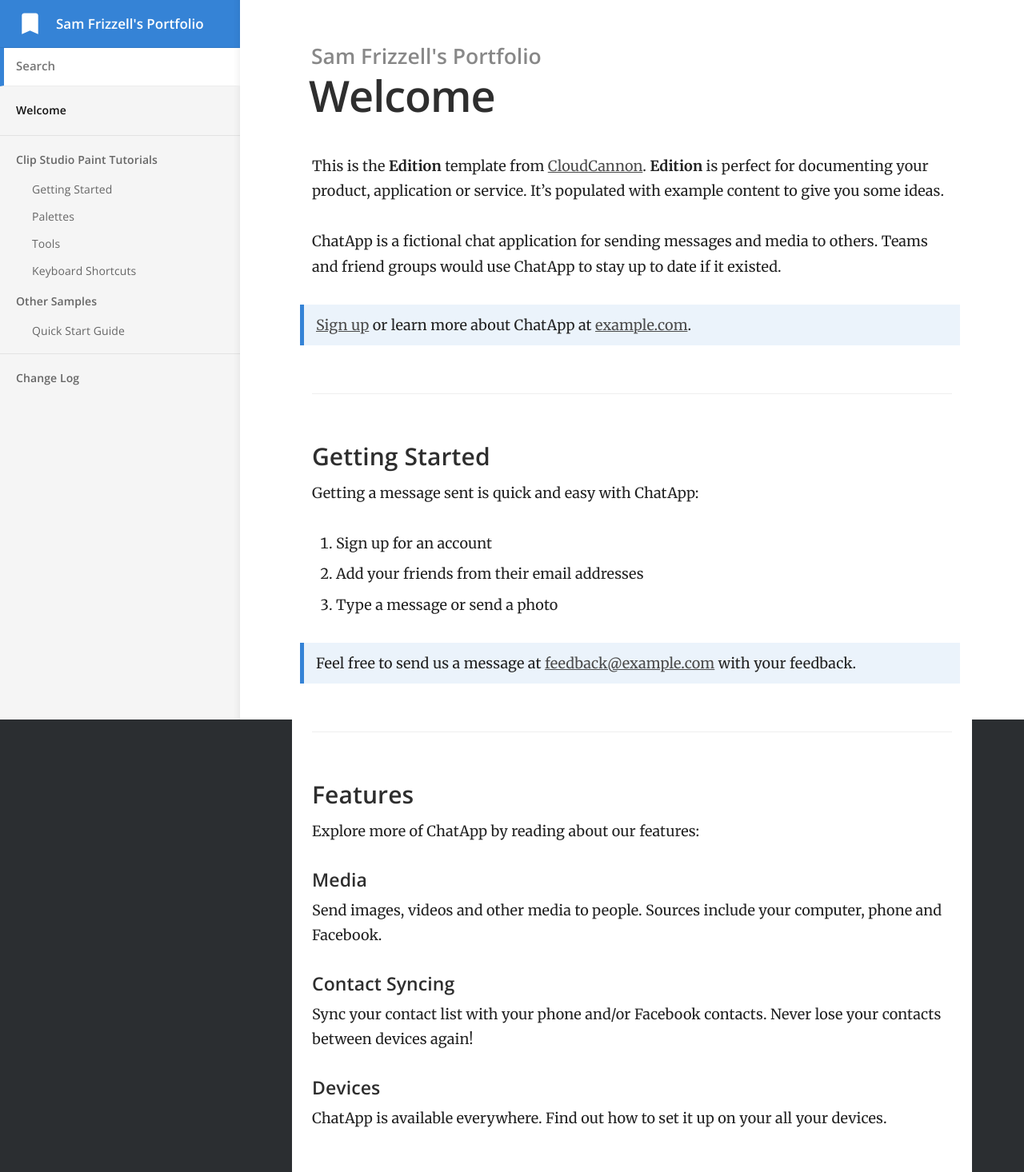
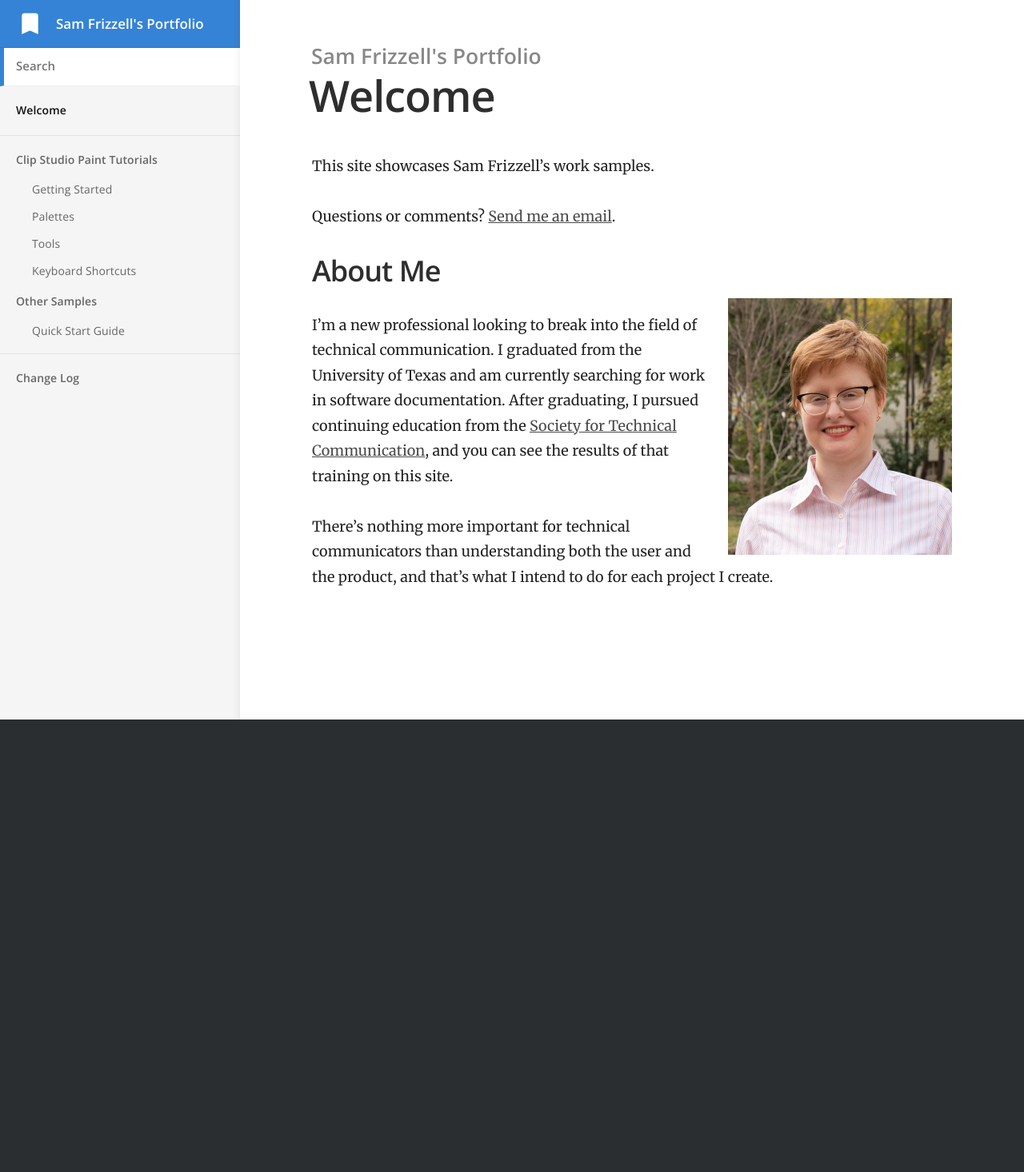
Before and after one commit to samfrizzell/samfrizzell.github.io, a Jekyll site: the page built from index.md, in a window 1280 px wide. Shown: the whole page at 80% size. Built offline with Jekyll 4.4.1, drawn with Linux system fonts in a browser that asks for light colours; after the commit the page ends 900 px from its top, so only the background shows below that.

```diff
--- a/_sass/_layout.scss
+++ b/_sass/_layout.scss
@@ -162,11 +162,11 @@ $nav-image: $baseurl + "/images/menu.svg";
 	background-color: $content-background-color;
 	color: $content-color;
 
-	h3::before {
+/*	h3::before {
 		content: "";
 		@extend hr;
 		margin: 60px 0;
-	}
+	}*/
 }
 
 .content,
@@ -433,6 +433,18 @@ img {
 	height: auto;
 }
 
+.float-r {
+	float:right;
+	margin-left: 2rem;
+}
+
+@media screen and (max-width: 600px) {
+	img.float-r {
+	  float: none;
+	  margin: 0 auto;
+	}
+}
+
 .editor-link {
 	display: none;
 	margin-top: 0;
--- a/index.md
+++ b/index.md
@@ -2,37 +2,14 @@
 title: Welcome
 ---
 
-This is the **Edition** template from [CloudCannon](http://cloudcannon.com/).
-**Edition** is perfect for documenting your product, application or service.
-It's populated with example content to give you some ideas.
+This site showcases Sam Frizzell's work samples.
 
-ChatApp is a fictional chat application for sending messages and media to others.
-Teams and friend groups would use ChatApp to stay up to date if it existed.
+Questions or comments? [Send me an email](mailto:samanthafrizzell01@gmail.com).
 
-> [Sign up](http://example.com/signup) or learn more about ChatApp at [example.com](http://example.com/).
+## About Me
 
-### Getting Started
+<img src="/images/headshot.png" class="float-r" alt="Photo of Sam Frizzell">
 
-Getting a message sent is quick and easy with ChatApp:
+I'm a new professional looking to break into the field of technical communication. I graduated from the University of Texas and am currently searching for work in software documentation. After graduating, I pursued continuing education from the [Society for Technical Communication](https://www.stc.org/), and you can see the results of that training on this site.
 
-1. Sign up for an account
-2. Add your friends from their email addresses
-3. Type a message or send a photo
-
-> Feel free to send us a message at [feedback@example.com](mailto:feedback@example.com) with your feedback.
-
-### Features
-
-Explore more of ChatApp by reading about our features:
-
-#### Media
-
-Send images, videos and other media to people. Sources include your computer, phone and Facebook.
-
-#### Contact Syncing
-
-Sync your contact list with your phone and/or Facebook contacts. Never lose your contacts between devices again!
-
-#### Devices
-
-ChatApp is available everywhere. Find out how to set it up on your all your devices.
+There's nothing more important for technical communicators than understanding both the user and the product, and that's what I intend to do for each project I create.
```
Also changed, not shown: _posts/2016-01-12-media-support.md (deleted, +0 -17 lines), _posts/2016-02-05-general-fixes-and-improvements.md (deleted, +0 -16 lines), _posts/2022-08-07-initial-upload.md (added, +10 -0 lines), images/headshot.png (added).
